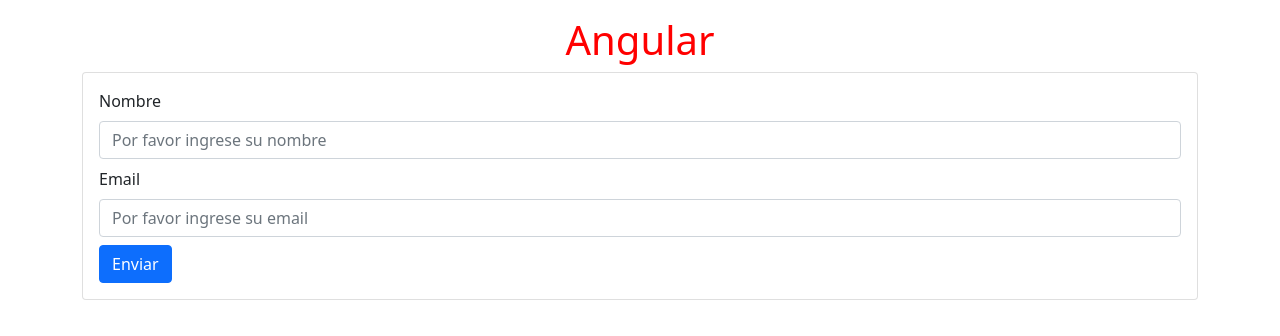
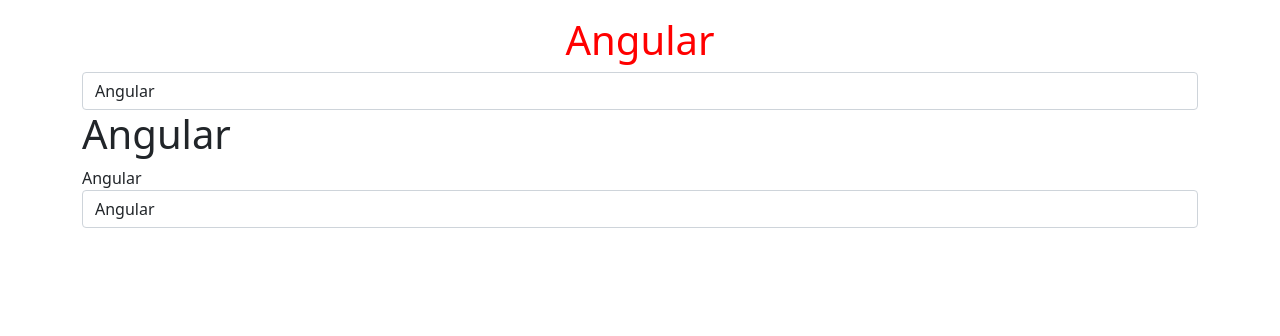
Before and after one commit to Slasari/first_angular_project, an Angular app: page / in a window 1280 px wide. Shown: the top 336 px of the page. Built offline with nearby package versions, Linux system fonts and the light colour scheme.

Commit message:
Children

```diff
--- a/src/app/app.component.html
+++ b/src/app/app.component.html
@@ -1,5 +1,7 @@
 <div class="container">
   <h1 class="title">{{ title }}</h1>
 
-  <app-formulario-reactivo></app-formulario-reactivo>
+  <input type="text" class="form-control" [(ngModel)]="title">
+
+  <app-children [title]="title"></app-children>
 </div>
--- a/src/app/app.module.ts
+++ b/src/app/app.module.ts
@@ -11,6 +11,7 @@
 
 import { FormsModule, ReactiveFormsModule } from '@angular/forms';
 import { FormularioReactivoComponent } from './formulario-reactivo/formulario-reactivo.component';
+import { ChildrenComponent } from './children/children.component';
 
 @NgModule({
   declarations: [
@@ -21,7 +22,8 @@
     BuclesComponent,
     SwitchComponent,
     FormularioPlantillaComponent,
-    FormularioReactivoComponent
+    FormularioReactivoComponent,
+    ChildrenComponent
   ],
   imports: [
     BrowserModule,
--- /dev/null
+++ b/src/app/children/children.component.html
@@ -0,0 +1,5 @@
+<h1>{{title}}</h1>
+
+{{title}}
+
+<input type="text" class="form-control" [(ngModel)]="title">
--- a/src/app/formulario-reactivo/formulario-reactivo.component.html
+++ b/src/app/formulario-reactivo/formulario-reactivo.component.html
@@ -1,14 +1,14 @@
 <div class="card">
     <div class="card-body">
-      <form>
+      <form [formGroup]="formUser" (ngSubmit)="procesar()">
         <div class="mb-2">
             <label class="form-label">
                 Nombre
             </label>
 
-            <input type="text" [formControl]="name" class="form-control" placeholder="Por favor ingrese su nombre">
+            <input type="text" formControlName="name" class="form-control" placeholder="Por favor ingrese su nombre">
 
-            <div class="alert alert-danger mt-2" [hidden]="name.valid || name.pristine">
+            <div class="alert alert-danger mt-2" [hidden]="name.valid ||name.pristine">
                 El nombre es obligatorio.
             </div>
 
@@ -18,20 +18,20 @@
                 Email
             </label>
 
-            <input type="email" [formControl]="email" class="form-control" placeholder="Por favor ingrese su email">
+            <input type="email" formControlName="email" class="form-control" placeholder="Por favor ingrese su email">
 
             <div class="alert alert-danger mt-2" [hidden]="email.valid || email.pristine">
-                <span *ngIf="email.errors?.['required']">
+                <span *ngIf="email?.errors?.['required']">
                     El email es obligatorio.
                 </span>
 
-                <span *ngIf="email.errors?.['email']">
+                <span *ngIf="email?.errors?.['email']">
                     El email debe ser valido.
                 </span>
             </div>
         </div>
 
-        <button class="btn btn-primary">
+        <button class="btn btn-primary" [disabled]="formUser.invalid">
             Enviar
         </button>
       </form>
--- a/src/app/formulario-reactivo/formulario-reactivo.component.ts
+++ b/src/app/formulario-reactivo/formulario-reactivo.component.ts
@@ -1,5 +1,5 @@
 import { Component } from '@angular/core';
-import { FormControl, Validators } from '@angular/forms';
+import { FormBuilder, FormControl, FormGroup, Validators } from '@angular/forms';
 
 @Component({
   selector: 'app-formulario-reactivo',
@@ -8,6 +8,29 @@
 })
 export class FormularioReactivoComponent {
 
-  name = new FormControl('', Validators.required);
-  email = new FormControl('', [Validators.required, Validators.email]);
+  constructor(private fb: FormBuilder){
+
+  }
+
+  get name(){
+    return this.formUser.get('name') as FormControl;
+  }
+
+  get email(){
+    return this.formUser.get('email') as FormControl;
+  }
+
+  /* formUser = new FormGroup({
+    'name': new FormControl('', Validators.required),
+    'email': new FormControl('', [Validators.required, Validators.email])
+  }); */
+
+  formUser = this.fb.group({
+    'name': ['', Validators.required],
+    'email': ['', [Validators.required, Validators.email]]
+  });
+
+  procesar(){
+    console.log(this.formUser.value)
+  }
 }
```
Also changed, not shown: src/app/children/children.component.ts (added, +10 -0 lines), src/app/children/children.component.css (added).
